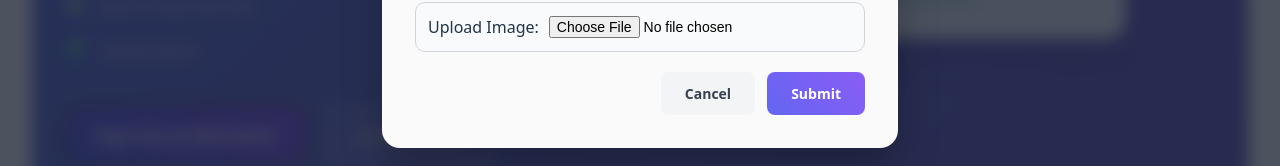
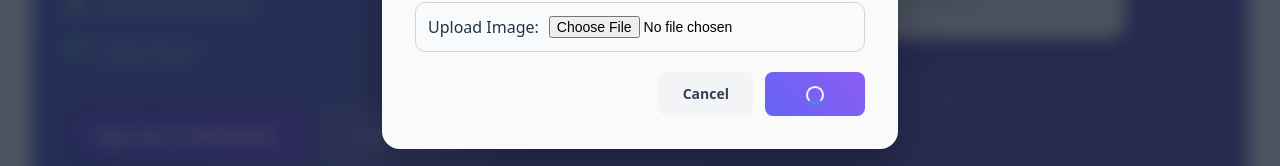
Before and after one commit to Hasan-Rasheed/crossmint-frontend, a React (Vite) app: page / in a window 1280 px wide. Both pictures are taken after a click on the button "Sign Up as Merchant". Shown: the part 499-665 px from the top of the page. Built offline with nearby package versions, Linux system fonts and the light colour scheme.

Commit message:
feat: added loader on merchant onboarding form

```diff
--- /dev/null
+++ b/src/common/Loader/Loader.css
@@ -0,0 +1,16 @@
+
+.button-loader {
+  border: 2px solid #f3f3f3;
+  border-top: 2px solid #3498db;
+  border-radius: 50%;
+  width: 14px;
+  height: 14px;
+  animation: spin 0.8s linear infinite;
+  display: inline-block;
+  vertical-align: middle;
+}
+
+@keyframes spin {
+  0% { transform: rotate(0deg); }
+  100% { transform: rotate(360deg); }
+}
--- /dev/null
+++ b/src/common/Loader/Loader.tsx
@@ -0,0 +1,10 @@
+import React from "react";
+import "./Loader.css";
+
+const Loader: React.FC = () => {
+  return (
+      <div className="button-loader"></div>
+  );
+};
+
+export default Loader;
--- a/src/components/Dashboard.css
+++ b/src/components/Dashboard.css
@@ -150,3 +150,7 @@
     opacity: 1;
   }
 }
+
+.submit {
+  min-width: 100px;
+}
--- a/src/components/Dashboard.tsx
+++ b/src/components/Dashboard.tsx
@@ -1,5 +1,6 @@
 import React, { useState } from "react";
 import "./Dashboard.css";
+import Loader from "../common/Loader/Loader";
 
 interface DashboardProps {
   isOpen: boolean;
@@ -23,6 +24,7 @@ const Dashboard: React.FC<DashboardProps> = ({ isOpen, onClose }) => {
   });
 
   const [preview, setPreview] = useState<string | null>(null);
+  const [loading, setLoading] = useState(true);
 
   const handleImageChange = (e: React.ChangeEvent<HTMLInputElement>) => {
     if (e.target.files && e.target.files[0]) {
@@ -41,6 +43,7 @@ const Dashboard: React.FC<DashboardProps> = ({ isOpen, onClose }) => {
 
   const handleSubmit = async (e: React.FormEvent) => {
     e.preventDefault();
+     setLoading(true);
 
     try {
       // Prepare FormData
@@ -82,8 +85,10 @@ const Dashboard: React.FC<DashboardProps> = ({ isOpen, onClose }) => {
         image: null,
       });
       onClose(); // Close modal if applicable
+      setLoading(false);
     } catch (error) {
       console.error("Error:", error);
+      setLoading(false);
       alert("Error submitting form. Please try again.");
     }
   };
@@ -158,8 +163,11 @@ const Dashboard: React.FC<DashboardProps> = ({ isOpen, onClose }) => {
             <button type="button" className="cancel" onClick={onClose}>
               Cancel
             </button>
-            <button type="submit" className="submit">
+            {/* <button type="submit" className="submit">
               Submit
+            </button> */}
+             <button type="submit" className="submit" disabled={loading}>
+              {loading ? <Loader /> : "Submit"}
             </button>
           </div>
         </form>
```
